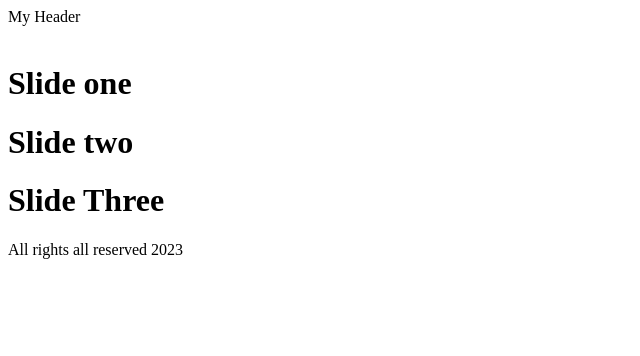
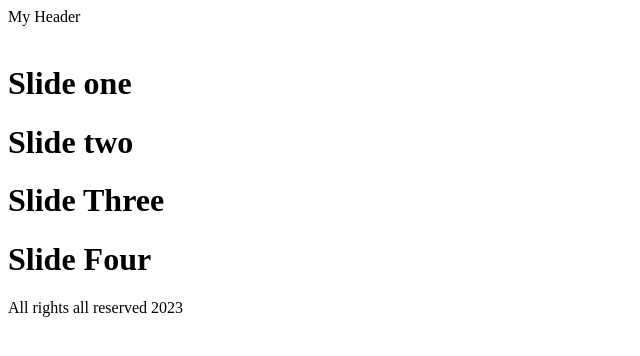
Before and after one commit to AmirAttar99/git-project-one, a website: page index.html in a window 1280 px wide. Shown: the whole page, without its empty margins (0-640 px from the left). Drawn offline with Linux system fonts and the light colour scheme.

Commit message:
slide Four added

```diff
--- a/index.html
+++ b/index.html
@@ -17,6 +17,7 @@
       <h1>Slide one</h1>
       <h1>Slide two</h1>
       <h1>Slide Three</h1>
+      <h1>Slide Four</h1>
     </div>
     <footer>All rights all reserved 2023</footer>
     <script src="script.js"></script>
```
